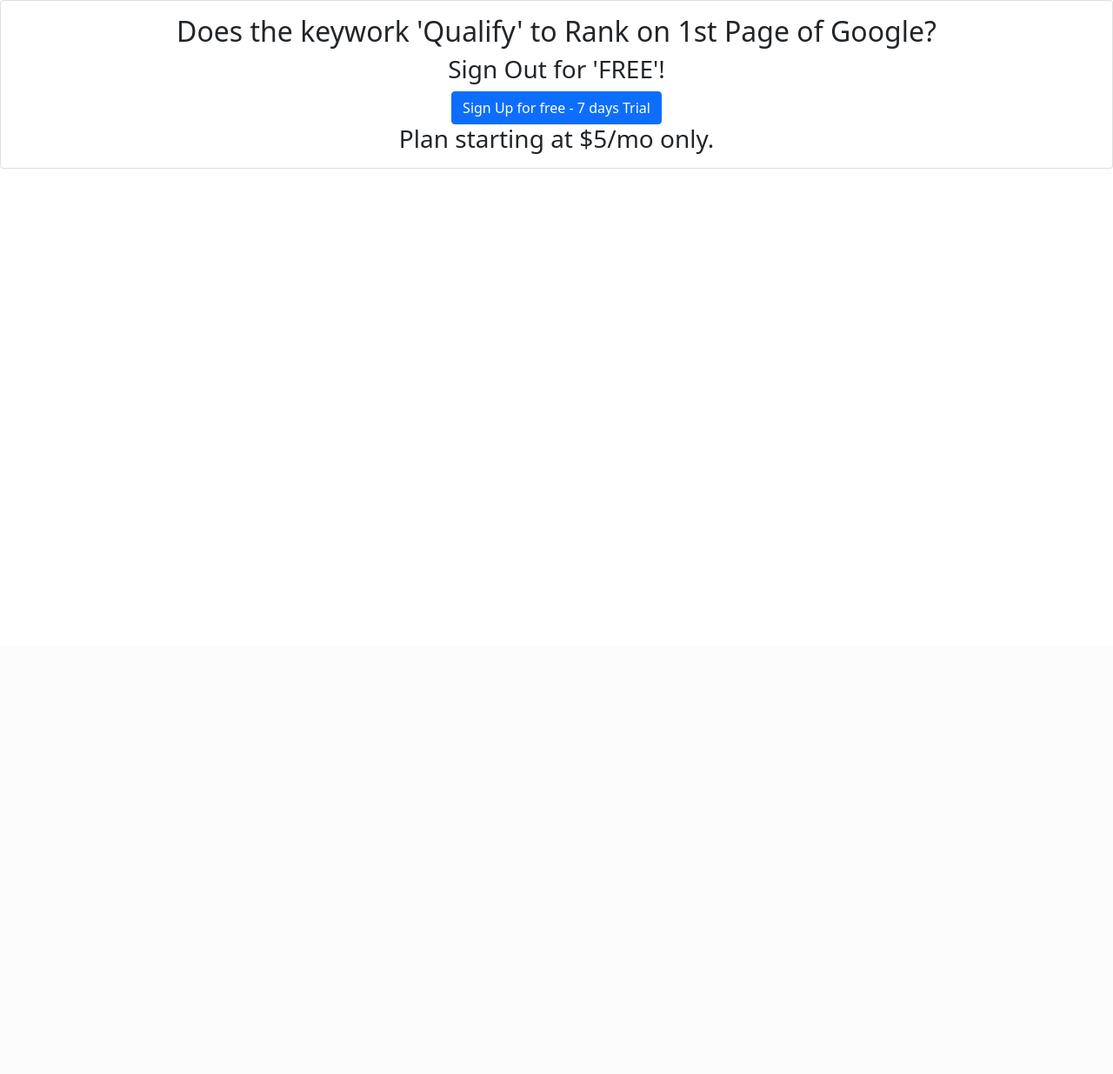
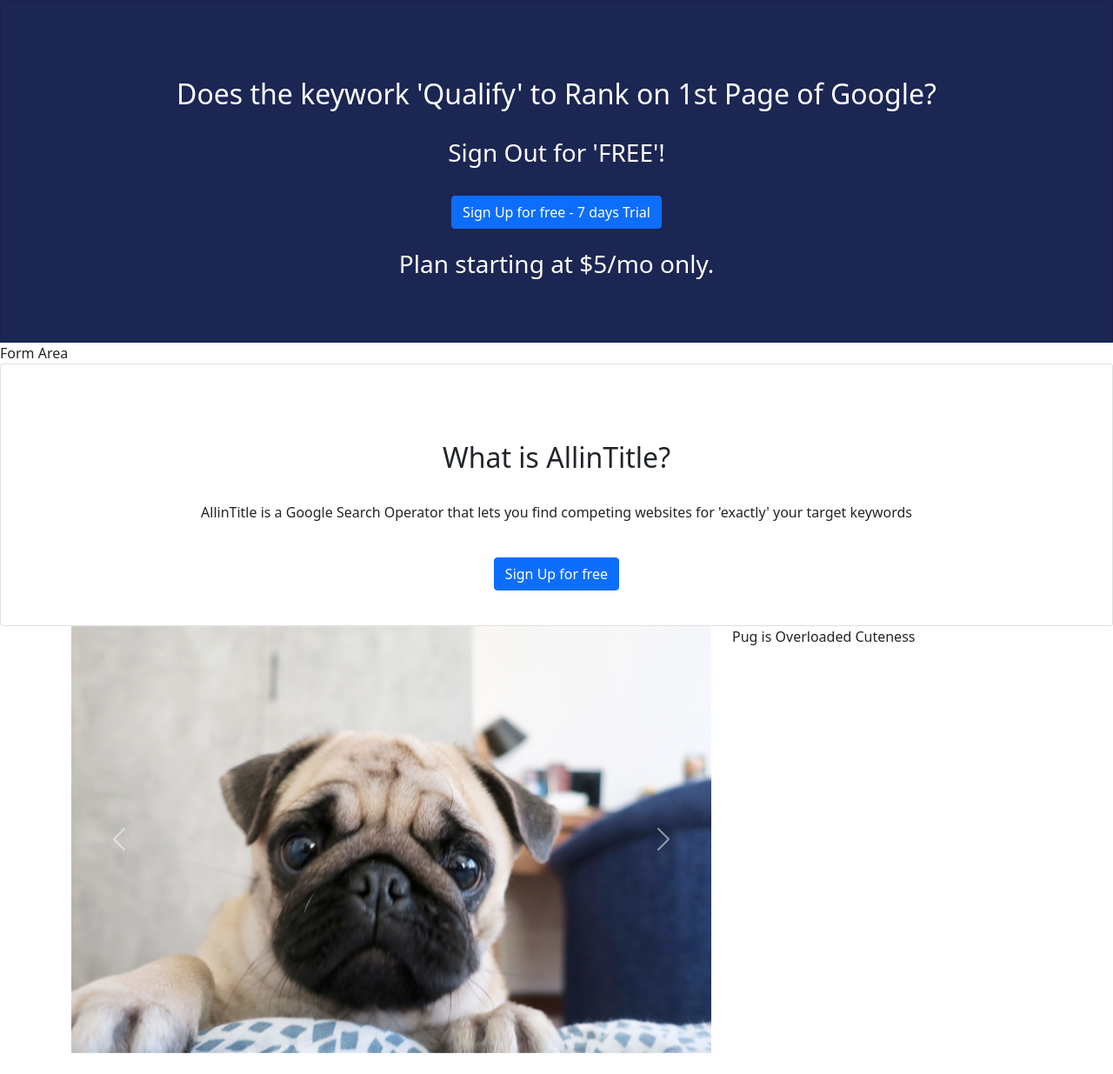
Before and after one commit to thandarkhineaye/web_app_flask, a Flask app: page / in a window 1280 px wide. Shown: the part 56-1291 px from the top of the page at 87% size. Before the commit the page ends 250 px from the top, so only its background shows below. Run offline with Flask 2, Linux system fonts and the light colour scheme.

Commit message:
add bootstraps slides and layers

```diff
--- a/web_app_flask/static/main.css
+++ b/web_app_flask/static/main.css
@@ -1,10 +1,8 @@
-.test{
-    display: block;
-    width: 300px;
-    height: 300px;
-    background-color: green;
+.contentA, .contentA .card{
+    background-color: #1b2653;
 }
 
-.test p{
-    color: white;
+.contentA .card-body{
+    background-color: #1b2653;
+    color:white;
 }
--- a/web_app_flask/templates/About.html
+++ b/web_app_flask/templates/About.html
@@ -1,5 +1,5 @@
 {% extends 'layout.html' %}
 
-{% block content %}
+{% block contentA %}
 <h1>About Page is Running ...</h1>
-{% endblock content %}
+{% endblock contentA %}
--- a/web_app_flask/templates/Account.html
+++ b/web_app_flask/templates/Account.html
@@ -1,5 +1,5 @@
 {% extends 'layout.html' %}
 
-{% block content %}
+{% block contentA %}
 <h1>Account Page is Running ...</h1>
-{% endblock content %}
+{% endblock contentA %}
--- a/web_app_flask/templates/Register.html
+++ b/web_app_flask/templates/Register.html
@@ -1,6 +1,6 @@
 {% extends 'layout.html' %}
 
-{% block content %}
+{% block contentA %}
 
 <script src="{{url_for('static', filename='main.js')}}"></script>
-{% endblock content %}
+{% endblock contentA %}
--- a/web_app_flask/templates/SignIn.html
+++ b/web_app_flask/templates/SignIn.html
@@ -1,6 +1,6 @@
 {% extends 'layout.html' %}
 
-{% block content %}
+{% block contentA %}
 
 <script src="{{url_for('static', filename='main.js')}}"></script>
-{% endblock content %}
+{% endblock contentA %}
--- a/web_app_flask/templates/home.html
+++ b/web_app_flask/templates/home.html
@@ -1,13 +1,72 @@
 {% extends 'layout.html' %}
 
-{% block content %}
+{% block contentA %}
+<div class="contentA">
 <div class="card text-center">
     <div class="card-body">
-      <h2 class="card-title">Does the keywork 'Qualify' to Rank on 1st Page of Google?</h2>
-      <h3 class="card-text">Sign Out for 'FREE'!</h3>
-      <a href="#" class="btn btn-primary">Sign Up for free - 7 days Trial</a>
-      <h3 class="card-text">Plan starting at $5/mo only.</h3>
+        <br><br><br>
+        <h2 class="card-title">Does the keywork 'Qualify' to Rank on 1st Page of Google?</h2>
+        <br>
+        <h3 class="card-text">Sign Out for 'FREE'!</h3>
+        <br>
+        <a href="#" class="btn btn-primary">Sign Up for free - 7 days Trial</a>
+        <br><br>
+        <h3 class="card-text">Plan starting at $5/mo only.</h3>
+        <br><br>
     </div>
 </div>
+</div>
 <script src="{{url_for('static', filename='main.js')}}"></script>
-{% endblock content %}
+{% endblock contentA %}
+
+{% block contentB %}
+Form Area
+{% endblock contentB %}
+
+{% block contentC %}
+<div class="contentC">
+    <div class="card text-center">
+        <div class="card-body">
+            <br><br><br>
+            <h2 class="card-title">What is AllinTitle?</h2>
+            <br>
+            <p class="card-text">AllinTitle is a Google Search Operator that lets you find competing websites for 'exactly' your target keywords</p>
+            <br>
+            <a href="#" class="btn btn-primary">Sign Up for free</a>
+            <br><br>
+        </div>
+    </div>
+</div>
+{% endblock contentC %}
+
+{% block contentD %}
+<div class="container mb-4">
+    <div class="row">
+        <div class="col-sm-8" >
+            <div id="carouselExampleControls" class="carousel slide" data-bs-ride="carousel">
+                <div class="carousel-inner">
+                  <div class="carousel-item active">
+                    <img src="{{url_for('static', filename='themes_pics/slide_img1.jpg')}}" class="d-block w-100" alt="...">
+                  </div>
+                  <div class="carousel-item">
+                    <img src="{{url_for('static', filename='themes_pics/slide_img2.jpg')}}" class="d-block w-100" alt="...">
+                  </div>
+                  <div class="carousel-item">
+                    <img src="{{url_for('static', filename='themes_pics/slide_img3.jpg')}}" class="d-block w-100" alt="...">
+                  </div>
+                </div>
+                <button class="carousel-control-prev" type="button" data-bs-target="#carouselExampleControls" data-bs-slide="prev">
+                  <span class="carousel-control-prev-icon" aria-hidden="true"></span>
+                  <span class="visually-hidden">Previous</span>
+                </button>
+                <button class="carousel-control-next" type="button" data-bs-target="#carouselExampleControls" data-bs-slide="next">
+                  <span class="carousel-control-next-icon" aria-hidden="true"></span>
+                  <span class="visually-hidden">Next</span>
+                </button>
+            </div>
+        </div>
+        <div class="col-sm-4"> Pug is Overloaded Cuteness</div>
+    </div>
+
+</div>
+{% endblock contentD %}
--- a/web_app_flask/templates/layout.html
+++ b/web_app_flask/templates/layout.html
@@ -39,8 +39,17 @@
       </nav>
 </head>
 <body>
-    {% block content %}
-    {% endblock content %}
+    {% block contentA %}
+    {% endblock contentA %}
+
+    {% block contentB %}
+    {% endblock contentB %}
+
+    {% block contentC %}
+    {% endblock contentC %}
+
+    {% block contentD %}
+    {% endblock contentD %}
     <!-- Bootstrap 5 Javascript only -->
     <script src="https://cdn.jsdelivr.net/npm/bootstrap@5.0.2/dist/js/bootstrap.bundle.min.js" integrity="sha384-MrcW6ZMFYlzcLA8Nl+NtUVF0sA7MsXsP1UyJoMp4YLEuNSfAP+JcXn/tWtIaxVXM" crossorigin="anonymous"></script>
 </body>
```
Also changed, not shown: web_app_flask/static/themes_pics/slide_img1.jpg (added), web_app_flask/static/themes_pics/slide_img2.jpg (added), web_app_flask/static/themes_pics/slide_img3.jpg (added).
